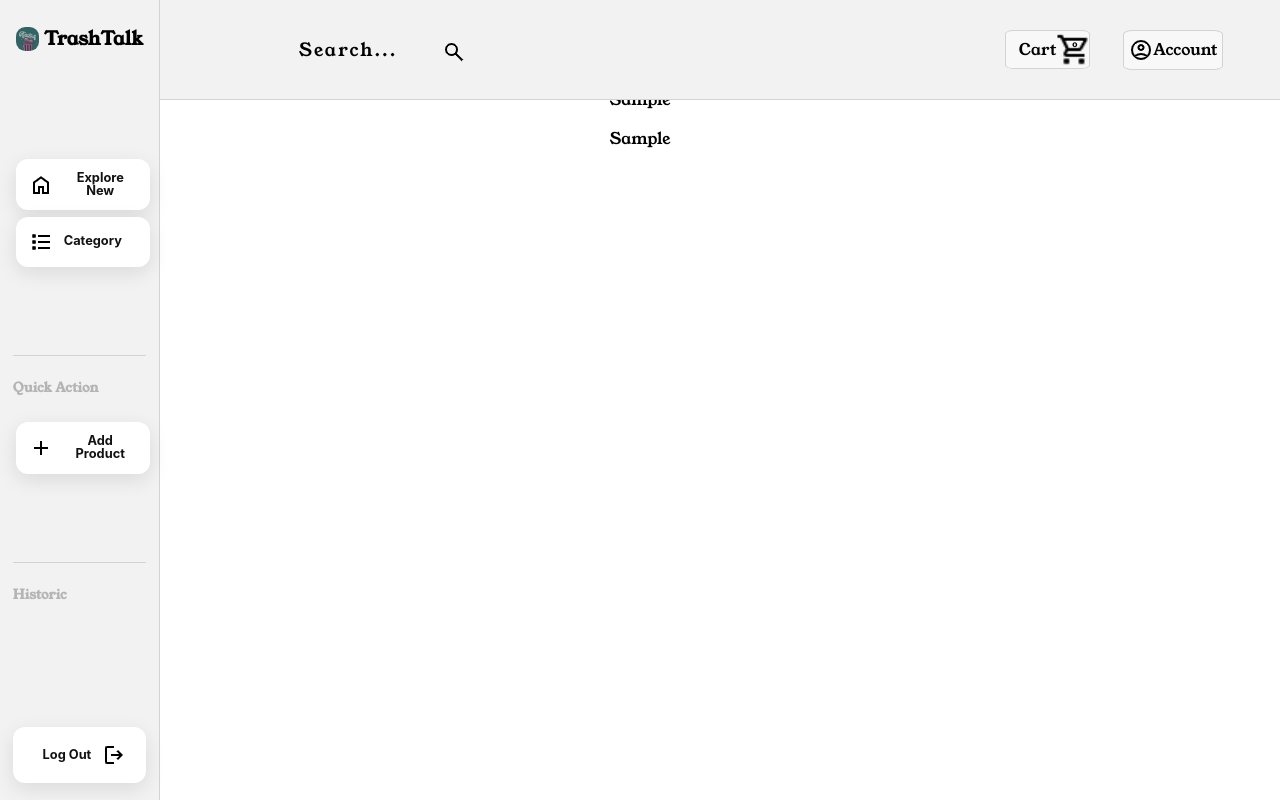
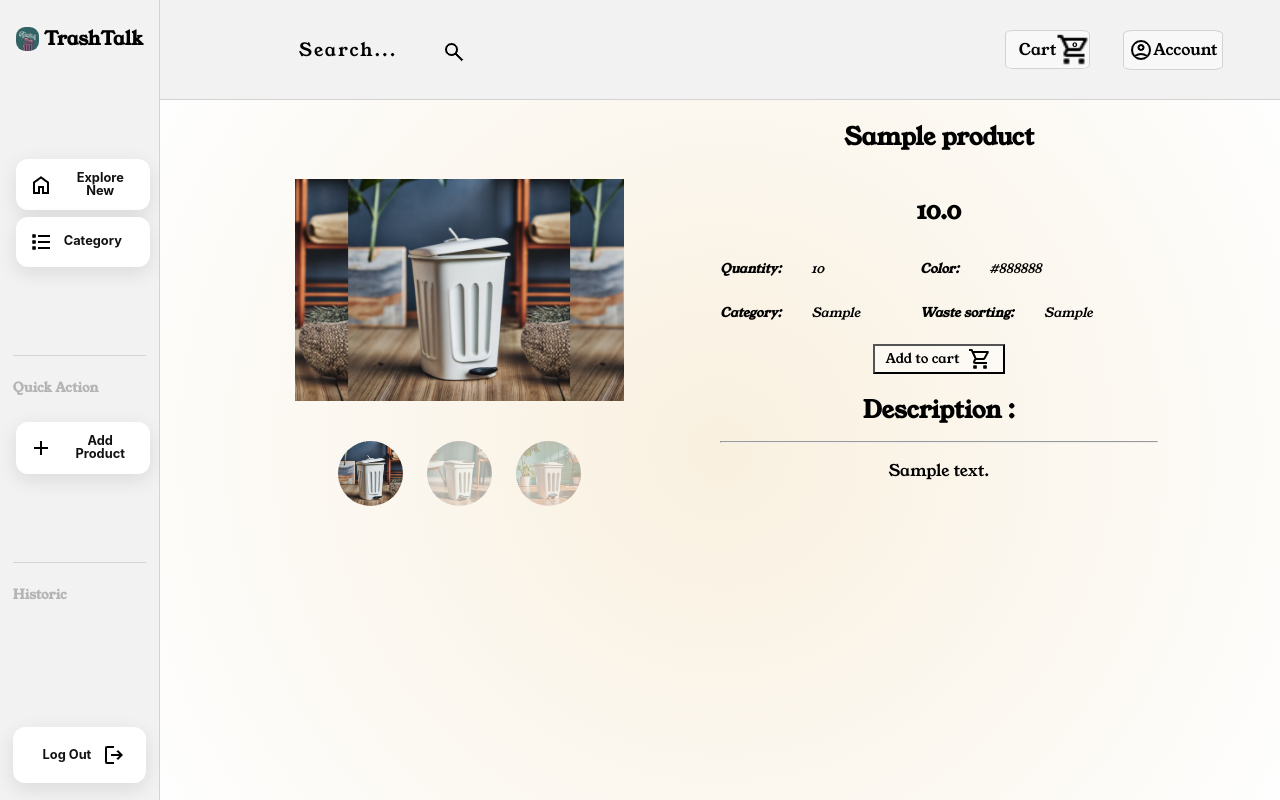
Before and after one commit to Dxvy/TOMATIS-PERROT--NASI-MARTHELY-ymmersionb3, a Flask app: page /1 in a window 1280 px wide. Run offline with Flask 3, Linux system fonts and the light colour scheme; the visitor is signed in with stand-in values (Sample User, id 1); tables that the repository leaves empty hold one stand-in row (values such as "Sample post").

Commit message:
fix(product): add info on product page

```diff
--- a/frontend/static/index.css
+++ b/frontend/static/index.css
@@ -665,27 +665,6 @@ h2 {
     background-color: #fafafa;
 }
 
-.carousel__slide:nth-of-type(1),
-.carousel--thumb .carousel__indicators .carousel__indicator:nth-of-type(1) {
-    background-image: url("https://unsplash.it/300?random");
-    background-size: cover;
-    background-position: center;
-}
-
-.carousel__slide:nth-of-type(2),
-.carousel--thumb .carousel__indicators .carousel__indicator:nth-of-type(2) {
-    background-image: url("https://unsplash.it/600?random");
-    background-size: cover;
-    background-position: center;
-}
-
-.carousel__slide:nth-of-type(3),
-.carousel--thumb .carousel__indicators .carousel__indicator:nth-of-type(3) {
-    background-image: url("https://unsplash.it/900?random");
-    background-size: cover;
-    background-position: center;
-}
-
 .detailed {
     width: 40%;
     height: 100%;
--- a/frontend/templates/product_page.jinja
+++ b/frontend/templates/product_page.jinja
@@ -1,7 +1,68 @@
 {% extends 'base.jinja' %}
 
 {% block content %}
-    <h1>This is a product {{product.name}}</h1>
-    <p>{{product.type}}</p>
-    <p>{{product.size}}</p>
+
+<div class="product-detail">
+    <div class="carousel-container">
+        <ul class="carousel my-carousel carousel--thumb">
+            <input class="carousel__activator" type="radio" id="K" name="thumb" checked="checked"/>
+            <input class="carousel__activator" type="radio" id="L" name="thumb"/>
+            <input class="carousel__activator" type="radio" id="M" name="thumb"/>
+            <li class="carousel__slide"></li>
+            <li class="carousel__slide"></li>
+            <li class="carousel__slide"></li>
+            <div class="carousel__indicators">
+                <label class="carousel__indicator" for="K"></label>
+                <label class="carousel__indicator" for="L"></label>
+                <label class="carousel__indicator" for="M"></label>
+            </div>
+        </ul>
+    </div>
+    <div class="detailed">
+        <h2>{{ product.name }}</h2>
+        <h2>{{ product.price }}</h2>
+        <div class="info">
+            <div>
+                <p>Quantity: <span>{{ product.quantity }}</span></p>
+                <p>Color: <span>{{ product.color }}</span> </p>
+            </div>
+            <div>
+                <p>Category: <span>{{ product.type }}</span></p>
+                <p>Waste sorting: <span>{{ product.sorting }}</span></p>
+            </div>
+        </div>
+        <button class="add-to-cart">
+            Add to cart <img src="/static/images/shopping_cart.png" alt="">
+        </button>
+        <div class="description-detailed">
+            <h2>Description : </h2>
+            <hr>
+            <p>{{ product.description }}</p>
+        </div>
+    </div>
+</div>
+
+<style>
+    .carousel__slide:nth-of-type(1),
+    .carousel--thumb .carousel__indicators .carousel__indicator:nth-of-type(1) {
+        background-image: url("/static/images/{{ product.id }}-1.jpeg");
+        background-size: contain;
+        background-position: center;
+    }
+
+    .carousel__slide:nth-of-type(2),
+    .carousel--thumb .carousel__indicators .carousel__indicator:nth-of-type(2) {
+        background-image: url("/static/images/{{ product.id }}-2.jpeg");
+        background-size: contain;
+        background-position: center;
+    }
+
+    .carousel__slide:nth-of-type(3),
+    .carousel--thumb .carousel__indicators .carousel__indicator:nth-of-type(3) {
+        background-image: url("/static/images/{{ product.id }}-3.jpeg");
+        background-size: contain;
+        background-position: center;
+    }
+</style>
+
 {% endblock %}
```
Also changed, not shown: 1 other file.
